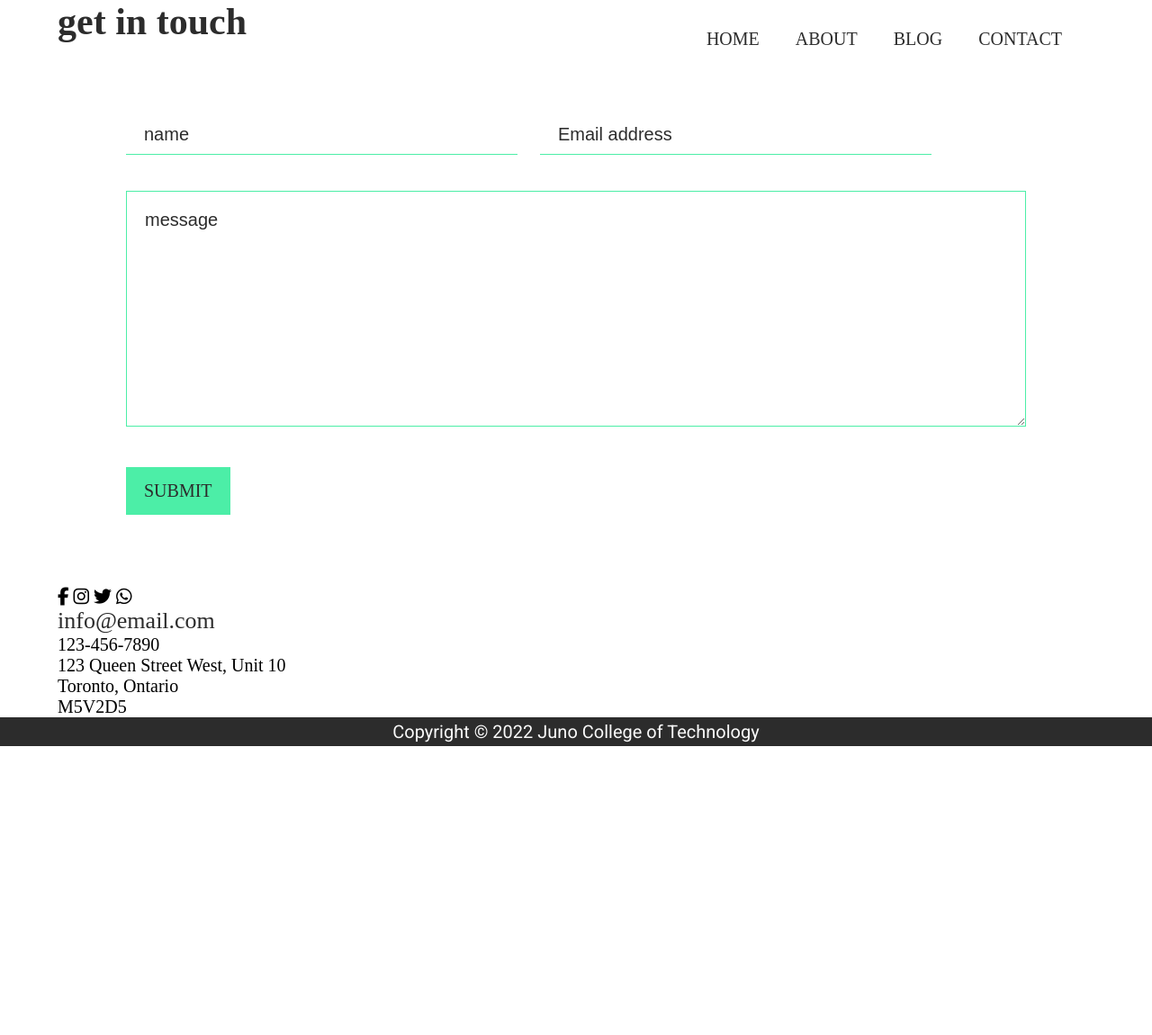
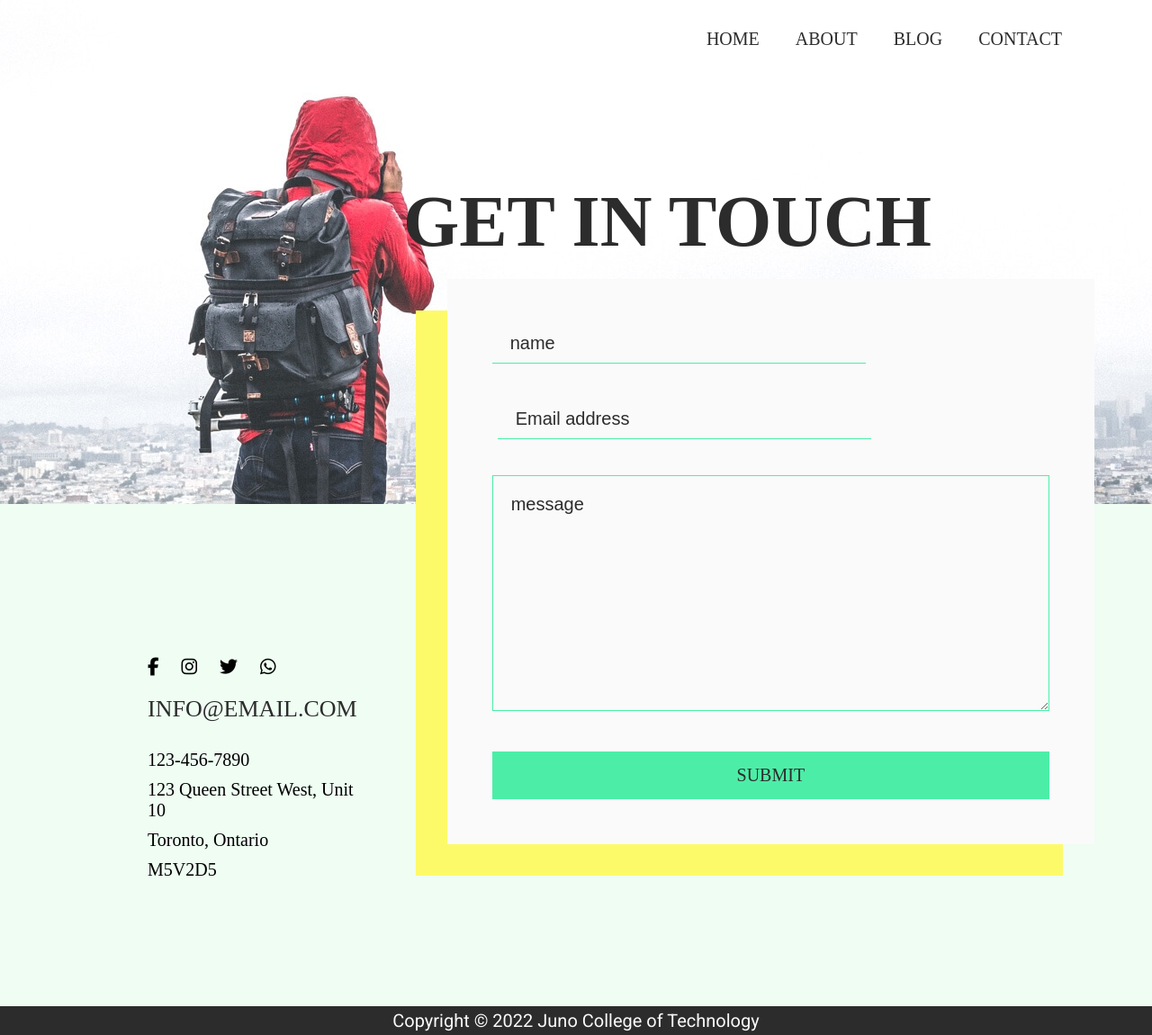
Before and after one commit to jxu710/captured, a plain HTML site: page contact.html in a window 1280 px wide. Shown: the whole page at 90% size. Before the commit the page ends 829 px from the top, so only its background shows below. Drawn offline with Linux system fonts and the light colour scheme; a web font is replaced by a local one.

Commit message:
added contact page style

```diff
--- a/contact.html
+++ b/contact.html
@@ -16,6 +16,7 @@
     <!-- header -->
     <header>
         <div class="contactHeaderImg">
+            <h2>get in touch</h1>
 
         </div>
         <div class="wrapper">
@@ -28,33 +29,15 @@
                     <li><a href="#">contact</a></li>
                 </ul>
             </nav>
-            <h2>get in touch</h1>
         </div><!-- end.wrapper -->
     </header>
 
     <main>
-        <!-- form section -->
+        <div class="flexContact">
             <div class="wrapper">
-            <form action="#">
+                <div class="socialMedia">
+                    <div class="theIcons">
 
-                <div class="nameandemail">
-                    <input type="text" id="name" name="name" placeholder="name">
-
-                    <input type="email" id="email" name="email" placeholder="Email address">
-                </div>
-
-                <div class="messageSubmit">
-                    <textarea name="message" id="message" cols="50" rows="10"
-                        maxlength="255" placeholder="message"></textarea>
-
-                    <button>submit</button>
-                </div>
-
-            </form>
-
-        </div>
-        <section class="ContactInfo wrapper">
-            <div class="socialMedia">
                         <a href="#">
                             <i class="fa-brands fa-facebook-f"></i>
                             <span class="sr-only">Link to Facebook</span>
@@ -74,17 +57,39 @@
                             <i class="fa-brands fa-whatsapp"></i>
                             <span class="sr-only">Link to Whatsapp</span>
                         </a>
-            </div>
+                    </div><!-- end.theIcons -->
 
                     <div class="contactInfoDetail">
-                <li id="contactEmail">info@email.com</li>
+                        <li class="contactEmail">info@email.com</li>
                         <li>123-456-7890</li>
                         <li>123 Queen Street West, Unit 10</li>
                         <li>Toronto, Ontario</li>
                         <li>M5V2D5</li>
                     </div>
-        </section>
+                </div><!-- end.socialMedia -->
 
+                <!-- form section -->
+                <form action="#">
+
+                    <div class="nameandemail">
+                        <label for="name" class="sr-ony"></label>
+                        <input type="text" id="name" name="name" placeholder="name">
+
+                        <label for="email" class="sr-only">Email</label>
+                        <input type="email" id="email" name="email" placeholder="Email address">
+                    </div>
+
+                    <div class="messageSubmit">
+                        <label for="message" class="sr-only">comment</label>
+                        <textarea name="message" id="message" cols="50" rows="10"
+                            maxlength="255" placeholder="message"></textarea>
+
+                        </div>
+                        <button>submit</button>
+                </form>
+            </div><!-- end.wrapper -->
+
+        </div><!-- end.flexContact -->
     </main>
 
     <!-- footer -->
--- /dev/null
+++ b/styles/sass/partials/_contactPageSections.scss
@@ -0,0 +1,49 @@
+// contact page styles
+
+// header style
+.contactHeaderImg{
+    height: 70vh;
+    background-image: url(../captured-final-assets/contact-header.jpg);
+
+    h2{
+        font-size: 4rem;
+        text-transform: uppercase;
+        position: absolute;
+        top: 200px;
+        left:35%;
+    }
+}
+
+// flex and genreal styles
+.flexContact{
+    background: $quinary;
+    .wrapper{
+        display: flex;
+    }
+    padding-bottom: 100px;
+}
+
+// social media icons style
+.socialMedia{
+    margin-top: 150px;
+    margin-left: 100px;
+    .theIcons{
+        margin: 20px 0px;
+    }
+    a{
+        margin-right: 20px;
+    }
+}
+
+// contact info detail style
+.contactEmail{
+    margin-bottom:  30px;
+}
+
+
+.contactInfoDetail{
+    margin-left: 0;
+    li~li{
+        margin: 10px -20px 10px 0px;
+    }
+}
--- a/styles/sass/partials/_form.scss
+++ b/styles/sass/partials/_form.scss
@@ -40,3 +40,21 @@ textarea {
     padding-top: 20px;
     padding-left: 20px;
 }
+
+// contact page form style
+
+.flexContact form {
+    background: $quaternary;
+    padding: 50px;
+    margin-top: -250px;
+    margin-left: 100px;
+    box-shadow: -35px 35px 0 $primary;
+
+    input[type=email] {
+        margin-left: 6px;
+    }
+
+    input {
+        padding: 10px 130px 10px 20px;
+    }
+}
--- a/styles/sass/partials/_nav.scss
+++ b/styles/sass/partials/_nav.scss
@@ -16,7 +16,7 @@ nav{
         }
     }
 }
-// header images styles
+// index page header images styles
 .headerImgContainer{
     height: 90vh;
     background-image: url(../captured-final-assets/header-image.jpg);
@@ -25,7 +25,7 @@ nav{
 
 .headerBoxContainer{
     position: absolute;
-    top: 30vh;
+    top: 40vh;
     right: 0;
     width: 40%;
     box-shadow:
--- a/styles/sass/partials/_sections.scss
+++ b/styles/sass/partials/_sections.scss
@@ -138,10 +138,3 @@
         margin: 20px;
     }
 }
-
-// footer section
-
-footer{
-    background: $tertiary;
-    text-align: center;
-}
--- a/styles/sass/partials/_typography.scss
+++ b/styles/sass/partials/_typography.scss
@@ -11,7 +11,7 @@ body{
     }
 }
 
-h1,h2,h3,nav,button,#contactEmail{
+h1,h2,h3,nav,button,.contactEmail{
     font-family: $headingFont;
     margin: 0;
     color: $tertiary;
@@ -40,9 +40,10 @@ h3{
     text-transform: uppercase;
 }
 
-#contactEmail{
+.contactEmail{
     font-size: 1.3rem;
     letter-spacing: 1.1;
+    text-transform: uppercase;
 }
 
 
@@ -61,10 +62,20 @@ a{
     text-transform: uppercase;
 }
 
+
+// footer section
+
+footer {
+    background: $tertiary;
+    text-align: center;
+}
+
 footer p{
     color: $quaternary;
     margin: 0;
 }
+
+// general button style
 
 button{
     font-size:1rem;
--- a/styles/sass/styles.scss
+++ b/styles/sass/styles.scss
@@ -6,3 +6,4 @@
 @import './partials/sections';
 @import './partials/form';
 @import './partials/blogPageSections';
+@import './partials/contactPageSections';
```
Also changed, not shown: blog.html (+4 -4 lines), index.html (+6 -2 lines), styles/styles.css. Lines whose indentation alone changed are shown as unchanged.
